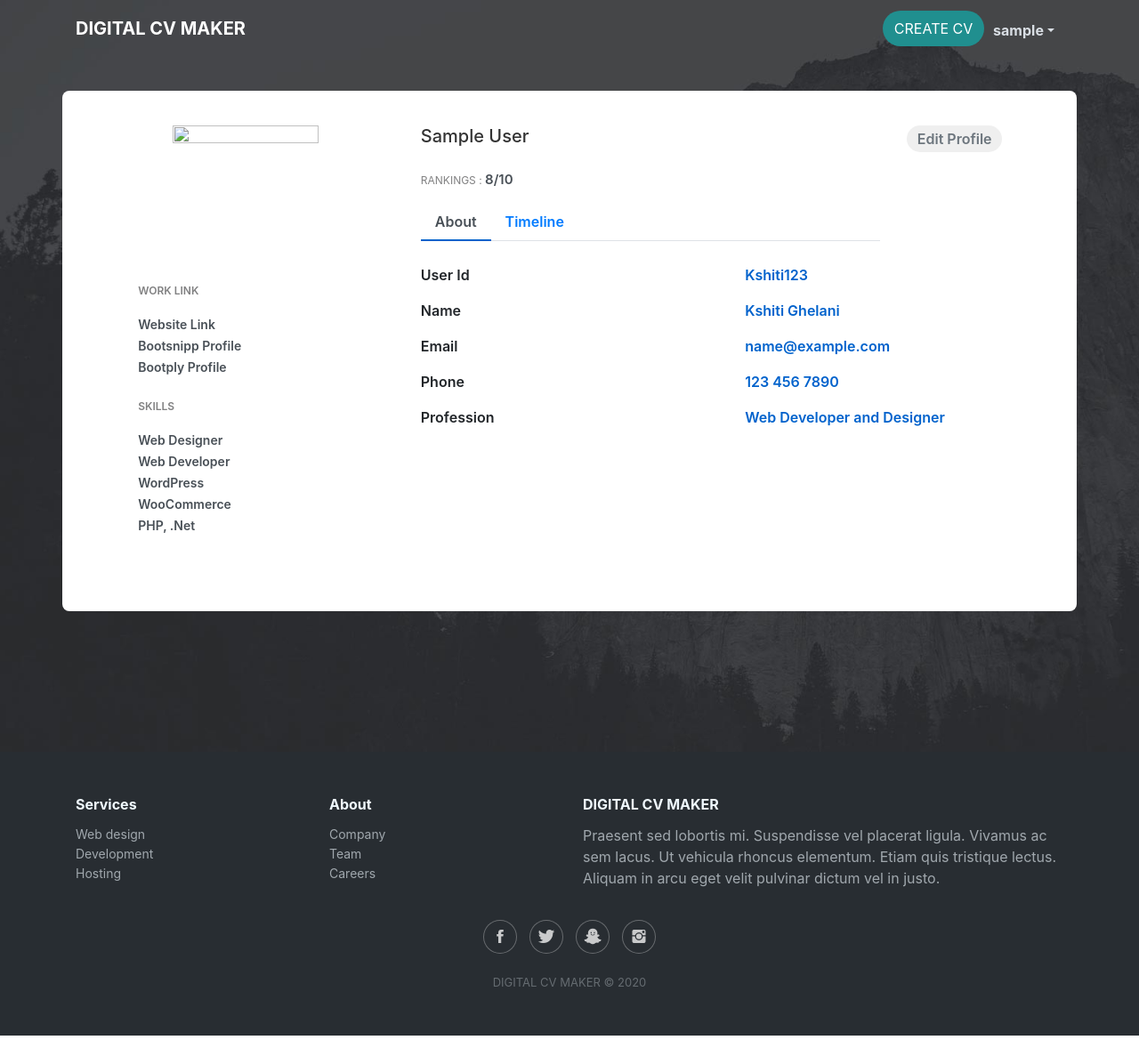
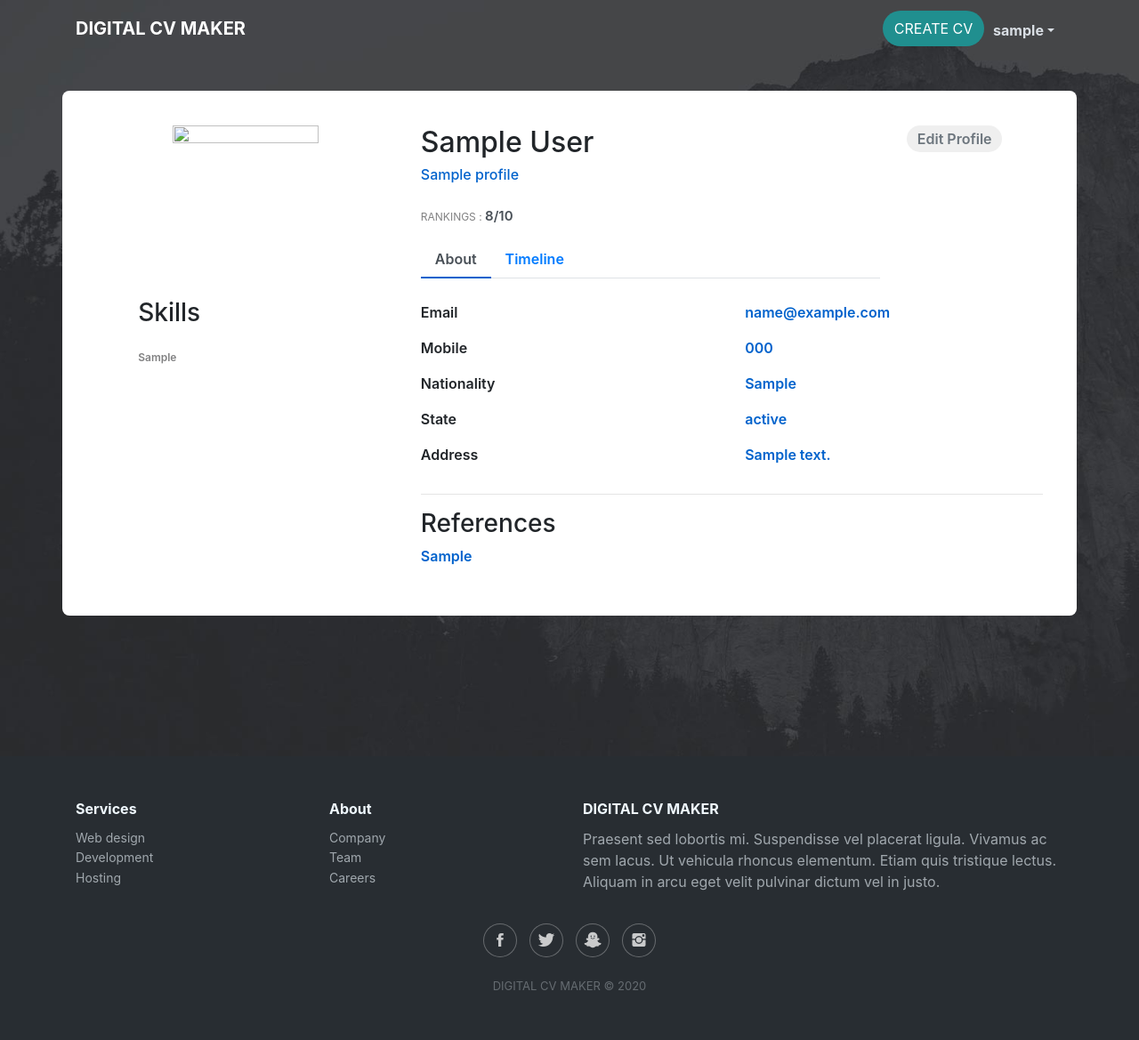
Before and after one commit to eshiofune/cv-maker, a Django app: page /dashboard/ in a window 1280 px wide. Shown: the whole page at 89% size. Run offline with Django 3.2, Linux system fonts and the light colour scheme; a user stored in the database is signed in; tables that the repository leaves empty hold one stand-in row (values such as "Sample post"); some libraries are stand-ins or nearby versions; some web fonts are replaced.

Commit message:
01-9-update on the user dashboard

```diff
--- a/CV_APP/templates/dashboard.html
+++ b/CV_APP/templates/dashboard.html
@@ -4,6 +4,7 @@
 {% if user.is_authenticated %}
 
 <div data-bs-hover-animate="pulse"  class="container emp-profile">
+{% for profile in user_profile %}
                 <div class="row">
                     <div class="col-md-4">
                         <div data-bs-hover-animate="pulse"  class="profile-img">
@@ -12,12 +13,14 @@
                     </div>
                     <div class="col-md-6">
                         <div class="profile-head">
-                                    <h5>
+                                    <h2>
                                         {{user.first_name}} {{user.last_name}}
-                                    </h5>
+                                    </h2>
+
                                     <h6>
-                                        {{user_profile.title}}
+                                        {{profile.title}}
                                     </h6>
+
                                     <p class="proile-rating">RANKINGS : <span>8/10</span></p>
                             <ul class="nav nav-tabs" id="myTab" role="tablist">
                                 <li class="nav-item">
@@ -36,37 +39,14 @@
                 <div class="row">
                     <div class="col-md-4">
                         <div class="profile-work">
-                            <p>WORK LINK</p>
-                            <a href="">Website Link</a><br/>
-                            <a href="">Bootsnipp Profile</a><br/>
-                            <a href="">Bootply Profile</a>
-                            <p>SKILLS</p>
-                            <a href="">Web Designer</a><br/>
-                            <a href="">Web Developer</a><br/>
-                            <a href="">WordPress</a><br/>
-                            <a href="">WooCommerce</a><br/>
-                            <a href="">PHP, .Net</a><br/>
+                        <h3>Skills</h3>
+                        <p>{{profile.skills}}</p>
+
                         </div>
                     </div>
                     <div class="col-md-8">
                         <div class="tab-content profile-tab" id="myTabContent">
                             <div class="tab-pane fade show active" id="home" role="tabpanel" aria-labelledby="home-tab">
-                                        <div class="row">
-                                            <div class="col-md-6">
-                                                <label>User Id</label>
-                                            </div>
-                                            <div class="col-md-6">
-                                                <p>Kshiti123</p>
-                                            </div>
-                                        </div>
-                                        <div class="row">
-                                            <div class="col-md-6">
-                                                <label>Name</label>
-                                            </div>
-                                            <div class="col-md-6">
-                                                <p>Kshiti Ghelani</p>
-                                            </div>
-                                        </div>
                                         <div class="row">
                                             <div class="col-md-6">
                                                 <label>Email</label>
@@ -77,72 +57,95 @@
                                         </div>
                                         <div class="row">
                                             <div class="col-md-6">
-                                                <label>Phone</label>
+                                                <label>Mobile</label>
                                             </div>
                                             <div class="col-md-6">
-                                                <p>123 456 7890</p>
+                                                <p>{{profile.mobile}}</p>
                                             </div>
                                         </div>
                                         <div class="row">
                                             <div class="col-md-6">
-                                                <label>Profession</label>
+                                                <label>Nationality</label>
                                             </div>
                                             <div class="col-md-6">
-                                                <p>Web Developer and Designer</p>
-                                            </div>
-                                        </div>
-                            </div>
-                            <div class="tab-pane fade" id="profile" role="tabpanel" aria-labelledby="profile-tab">
-                                        <div class="row">
-                                            <div class="col-md-6">
-                                                <label>Experience</label>
-                                            </div>
-                                            <div class="col-md-6">
-                                                <p>Expert</p>
+                                                <p>{{profile.nationality}}</p>
                                             </div>
                                         </div>
                                         <div class="row">
                                             <div class="col-md-6">
-                                                <label>Hourly Rate</label>
+                                                <label>State</label>
                                             </div>
                                             <div class="col-md-6">
-                                                <p>10$/hr</p>
+                                                <p>{{profile.state}}</p>
                                             </div>
                                         </div>
                                         <div class="row">
                                             <div class="col-md-6">
-                                                <label>Total Projects</label>
+                                                <label>Address</label>
                                             </div>
                                             <div class="col-md-6">
-                                                <p>230</p>
+                                                <p>{{profile.address}}</p>
                                             </div>
                                         </div>
+                                        <hr>
                                          <div class="row">
-                                            <div class="col-md-6">
-                                                <label>English Level</label>
-                                            </div>
-                                            <div class="col-md-6">
-                                                <p>Expert</p>
+                                            <div class="col-md-12">
+                                            <h3>References</h3>
+                                                <p>{{profile.references}}</p>
                                             </div>
                                         </div>
+                            </div>
+
+
+                            <div class="tab-pane fade" id="profile" role="tabpanel" aria-labelledby="profile-tab">
                                     <div class="row">
-                                            <div class="col-md-6">
-                                                <label>Availability</label>
+                                            <div class="col-md-12">
+                                                <h2>Education</h2>
+                                                <hr>
+                                                {% for education in user_education %}
+                                                <ul>
+                                                <li>
+                                                    <h4><b>{{education.school}}</b><small> from {{education.start}} - {{education.end}}</small></h4>
+                                                    <p>{{education.descipline}}</p>
+                                                </li>
+                                                </ul>
+                                                {% endfor %}
                                             </div>
-                                            <div class="col-md-6">
-                                                <p>6 months</p>
+                                        </div>
+                                        <hr>
+                                        <div class="row">
+                                            <div class="col-md-12">
+                                                <h2>Experiences</h2>
+                                                <hr>
+                                                {% for experience in user_work_experience %}
+                                                <ul>
+                                                <li>
+                                                    <h4><b>{{experience.company}}</b><small> from {{experience.start}} - {{experience.end}}</small></h4>
+                                                    <p>{{experience.role}}</p>
+                                                    <h6>{{experience.description}}</h6>
+                                                    </li>
+                                                </ul>
+                                                {% endfor %}
                                             </div>
                                         </div>
                                         <div class="row">
                                             <div class="col-md-12">
-                                        <label>Your Bio</label><br/>
-                                        <p>Your detail description</p>
+                                                <h2>Projects</h2>
+                                                <hr>
+                                                {% for project in user_projects %}
+                                                <ul>
+                                                <li>
+                                                    <h4><b>{{project.project_name}}</b></h4>
+                                                    <h6>{{project.description}}</h6>
+                                                    </li>
+                                                </ul>
+                                                {% endfor %}
                                             </div>
                                         </div>
                             </div>
                         </div>
                     </div>
-                </div>
+ {% endfor %}                </div>
  </div>
 {% else %}
      <div class="register-photo style-signup">
--- a/CV_APP/templates/profileform.html
+++ b/CV_APP/templates/profileform.html
@@ -214,7 +214,8 @@
 
  {% comment %} ########################################################################################### {% endcomment %}
 
- <form action="projects" method='post' class='border border-solid'>
+ <form action="{% url 'projects' %}" method='post' class='border border-solid'>
+ {% csrf_token %}
 <div class="row">
   	<div class="col-sm-3"><!--left col-->
       <br>
--- a/CV_APP/views.py
+++ b/CV_APP/views.py
@@ -4,10 +4,10 @@
 from .models import Education, Work_experience, Projects, Profile
 # Create your views here.
 
-user_education = Education.objects.all()
-user_work_experience = Work_experience.objects.all()
-user_projects = Projects.objects.all()
-user_profile = Profile.objects.all()
+# user_education = Education.objects.all()
+# user_work_experience = Work_experience.objects.all()
+# user_projects = Projects.objects.all()
+# user_profile = Profile.objects.all()
 
 
 #  A function to render the home.html template
@@ -84,6 +84,14 @@
 
 # a function to render the dashboard template
 def dashboard(request):
+    user = request.user
+
+    user_education = Education.objects.filter(userid=user)
+    user_work_experience = Work_experience.objects.filter(userid=user)
+    user_projects = Projects.objects.filter(userid=user)
+    user_profile = Profile.objects.filter(userid=user)
+    print(user_work_experience)
+
     return render(request, 'dashboard.html', {'user_profile': user_profile, 'user_education': user_education, 'user_work_experience': user_work_experience, 'user_projects': user_projects})
 
 
@@ -92,8 +100,9 @@
     auth.logout(request)
     return redirect('/')
 
+# a function to render the template for CV samples
 
-# a function to render the template for CV samples
+
 def createcv(request):
     return render(request, 'createcv.html')
 
@@ -114,7 +123,7 @@
                         descipline=descipline)
 
         instance = edu
-        instance.user_id = request.user
+        instance.userid = request.user
         instance.save()
         return redirect('/dashboard/')
     else:
@@ -125,14 +134,14 @@
     if request.method == 'POST':
         start = request.POST['start']
         end = request.POST['end']
-        company = request.POST['school']
-        role = request.POST['descipline']
-        description = request.POST['descipline']
+        company = request.POST['company']
+        role = request.POST['role']
+        description = request.POST['description']
 
         exe = Work_experience(start=start, end=end, company=company, role=role,
                               description=description)
         instance = exe
-        instance.user_id = request.user
+        instance.userid = request.user
         instance.save()
         return redirect('/dashboard/')
     else:
@@ -147,7 +156,7 @@
         pro = Projects(project_name=project_name, description=description)
 
         instance = pro
-        instance.user_id = request.user
+        instance.userid = request.user
         instance.save()
         return redirect('/dashboard/')
     else:
@@ -171,7 +180,7 @@
                       state=state, skills=skills, hobbies=hobbies, references=references)
 
         instance = pro
-        instance.user_id = request.user
+        instance.userid = request.user
         instance.save()
         return redirect('/dashboard/')
     else:
```
Also changed, not shown: CV_APP/models.py (+4 -4 lines), CV_APP/migrations/0004_auto_20200316_1004.py (added). Lines whose indentation alone changed are shown as unchanged.
